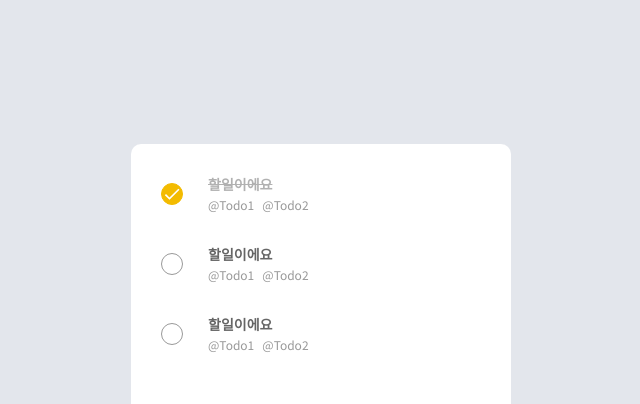
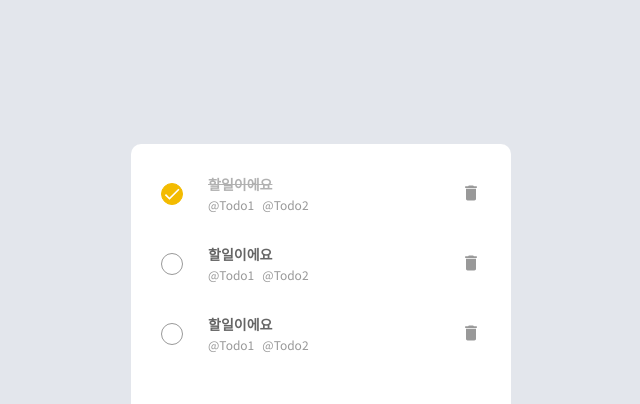
Before and after one commit to soheee94/TodoApp, a React (Create React App) app: page / in a window 1280 px wide. Shown: the top 404 px of the page, without its empty margins (319-959 px from the left). Built offline with nearby package versions, Linux system fonts and the light colour scheme; no server answers.

Commit message:
Add Delete Icon

```diff
--- a/src/components/TodoItem.js
+++ b/src/components/TodoItem.js
@@ -1,19 +1,22 @@
 import React from "react";
 import styled, { css } from "styled-components";
-import { MdDone } from "react-icons/md";
+import { MdDone, MdDelete } from "react-icons/md";
 import palette from "../palette";
 
 function TodoItem({ done }) {
   return (
     <TodoItemBlock>
       <Checkbox done={done}>{done && <MdDone />}</Checkbox>
-      <div>
+      <TextBlock>
         <Text done={done}>할일이에요</Text>
         <div>
           <RefTodoItem>@Todo1</RefTodoItem>
           <RefTodoItem>@Todo2</RefTodoItem>
         </div>
-      </div>
+      </TextBlock>
+      <Delete>
+        <MdDelete />
+      </Delete>
     </TodoItemBlock>
   );
 }
@@ -29,7 +32,7 @@ const TodoItemBlock = styled.div`
 const Checkbox = styled.div`
   width: 20px;
   height: 20px;
-  border: 1.2px solid #999;
+  border: 1.2px solid ${palette.gray};
   border-radius: 100%;
   font-size: 1.25rem;
   display: flex;
@@ -44,6 +47,10 @@ const Checkbox = styled.div`
       color: white;
       border: 1.2px solid ${palette.yellow};
     `}
+`;
+
+const TextBlock = styled.div`
+  flex: 1;
 `;
 
 const Text = styled.div`
@@ -66,4 +73,14 @@ const RefTodoItem = styled.span`
   font-size: 0.75rem;
 `;
 
+const Delete = styled.div`
+  color: ${palette.gray};
+  cursor: pointer;
+  font-size: 1.25rem;
+  opacity: 1;
+  &:hover {
+    opacity: 0.8;
+  }
+`;
+
 export default TodoItem;
```
